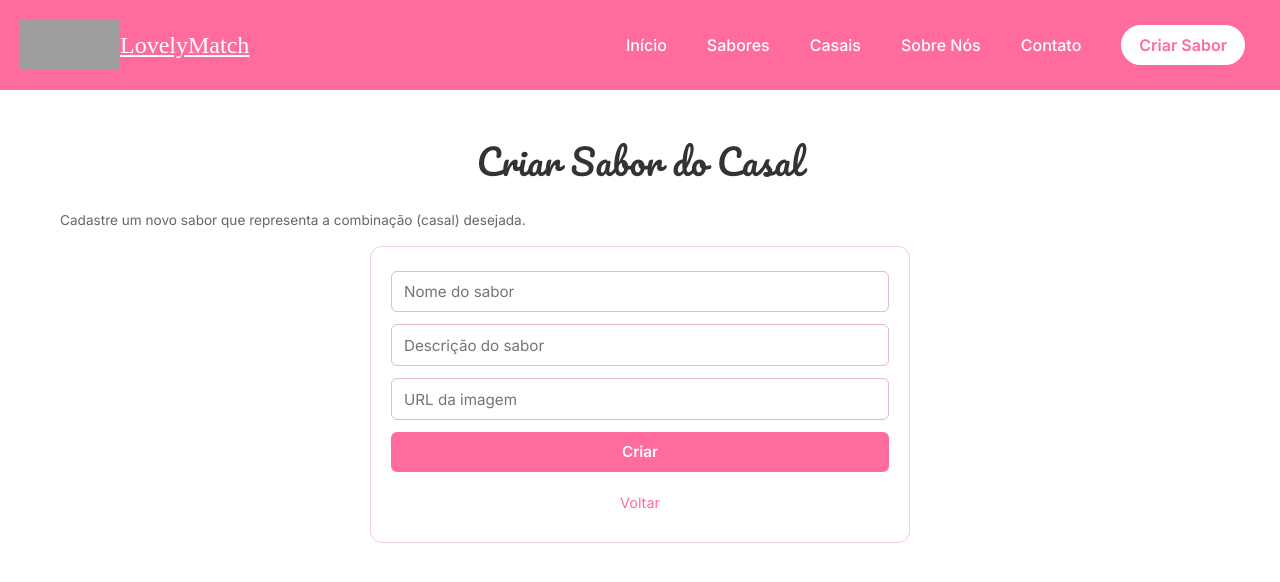
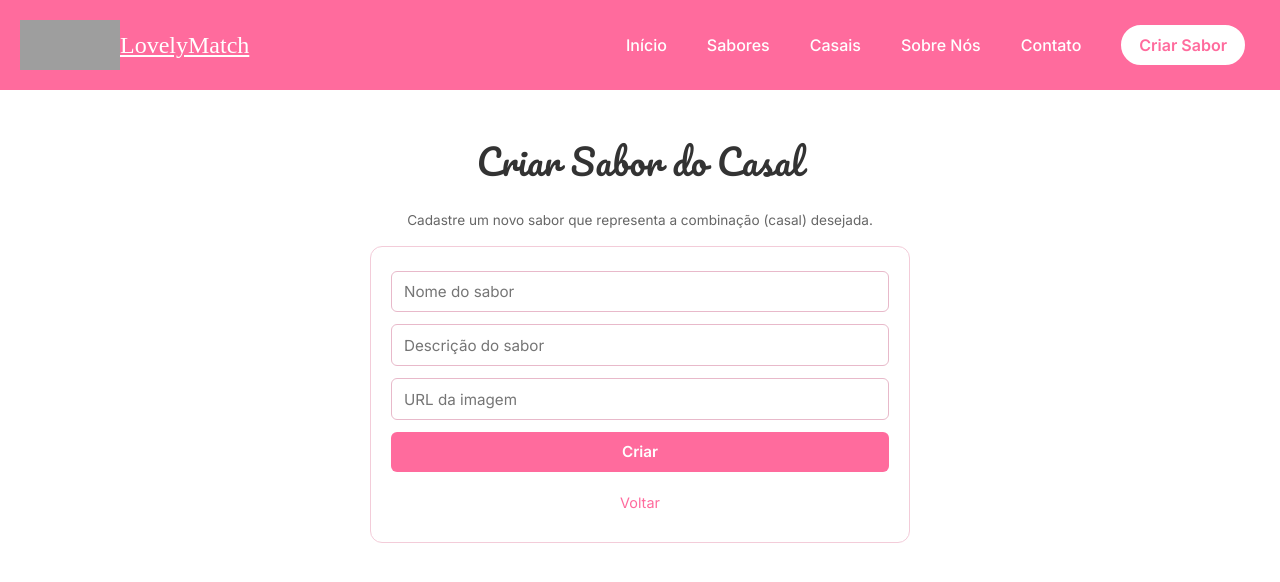
Before and after one commit to annabeatriz17/Lovely-Match-FrontEnd, a Next.js app in the folder loveltmatch/: page /criacao in a window 1280 px wide. Shown: the top 582 px of the page. Built offline with nearby package versions, Linux system fonts and the light colour scheme; no server answers; grey boxes are pictures that could not be loaded.

Commit message:
Rename helper class to description in creation page
Replaces the 'helper' CSS class with 'description' for improved clarity and updates the corresponding usage in the Criacao page. Also centers the description text for better visual alignment.

```diff
--- a/loveltmatch/src/app/criacao/Criacao.module.css
+++ b/loveltmatch/src/app/criacao/Criacao.module.css
@@ -29,11 +29,12 @@
   border-radius: 12px;
 }
 
-.helper {
+.description {
   font-size: .85rem;
   color: #666;
   margin: -4px 0 1rem;
   line-height: 1.3;
+  text-align: center;
 }
 
 .form {
--- a/loveltmatch/src/app/criacao/page.jsx
+++ b/loveltmatch/src/app/criacao/page.jsx
@@ -34,7 +34,7 @@ export default function CriacaoCasal() {
             <Header />
             <main className={styles.content}>
                 <h2 className={styles.title}>Criar Sabor do Casal</h2>
-                <p className={styles.helper}>Cadastre um novo sabor que representa a combinação (casal) desejada.</p>
+                <p className={styles.description}>Cadastre um novo sabor que representa a combinação (casal) desejada.</p>
                 <div className={styles.campocreate}>
                 <form onSubmit={handleSubmit} className={styles.form}>
                     <input
```
